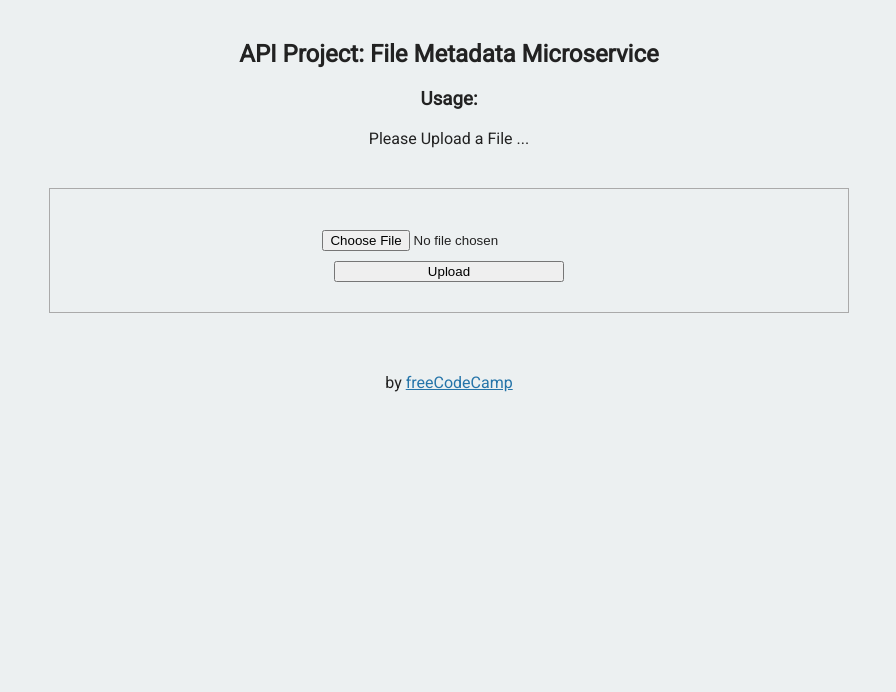
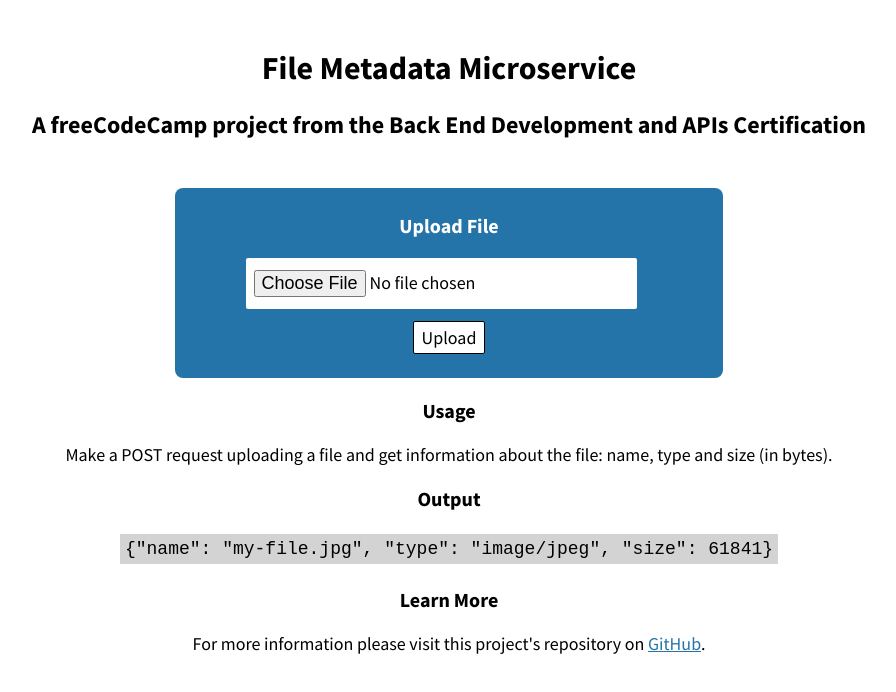
Before and after one commit to victordrumond/file-metadata-microservice, a website: page views/index.html in a window 1280 px wide. Shown: the whole page, without its empty margins (191-1087 px from the left). Drawn offline with Linux system fonts and the light colour scheme.

Commit message:
Update style

```diff
--- a/public/style.css
+++ b/public/style.css
@@ -1,42 +1,95 @@
-/****** Main Styling ******/
+@import url('https://fonts.googleapis.com/css2?family=Source+Sans+Pro:wght@300;400;600;700&display=swap');
 
 body {
-  font-family: 'Roboto', sans-serif;
-  font-size: 16px;
-  color: #222;
-  background-color: #ECF0F1;
-  text-align: center;
+	font-family: 'Source Sans Pro', sans-serif;
+	font-size: 16px;
+	color: black;
+	background-color: white;
+	text-align: center;
 }
 
-.container {
-  padding: 0;
-  margin-top: 40px;
+#title-container {
+	margin: 3rem 0;
 }
 
-.footer {
-  margin-top: 60px;
+#main-container {
+	width: 90%;
+	margin: 0 auto 4rem;
+}
+
+h3 {
+	font-size: 20px;
+}
+
+#upload-image-container {
+  width: 500px;
+  margin: 0 auto;
+  padding: 1px 1.5rem 1.5rem;
+  background-color: #2574A9;
+  border-radius: 0.5rem;
+}
+
+#upload-image-container form {
+  display: flex;
+  flex-direction: column;
+  align-items: center;
+}
+
+#upload-image-container form h3 {
+  color: white;
+  margin-top: 1.5rem;
+}
+
+#input {
+  margin-bottom: 0.25rem;
+  width: 75%;
+  border: none;
+  cursor: pointer;
+  background-color: white;
+}
+
+#button {
+  margin-top: 0.5rem;
+}
+
+input[type=file] {
+  font-family: 'Source Sans Pro', sans-serif;
+  font-size: 18px;
+  width: 300px;
+  margin-right: 1rem;
+  padding: 0.75rem 0.5rem;
+  border-radius: 2px;
+}
+
+input[type=submit] {
+  cursor: pointer;
+  font-family: 'Source Sans Pro', sans-serif;
+  font-size: 18px;
+  padding: 0.25rem 0.5rem;
+  border: 1px solid black;
+  border-radius: 2px;
+  background-color: white;
+  color: black;
+}
+
+input[type=submit]:hover {
+  background-color: lightgrey;
+}
+
+p {
+	font-size: 18px;
+}
+
+code {
+	font-family: monospace;
+	font-size: 18px;
+  padding: 5px;
+	line-height: 2;
+  color: black;
+  background-color: lightgrey;
 }
 
 a {
-  color: #2574A9;
+	color: #2574A9;
+	font-size: 18px;
 }
-
-input {
-  display: block;
-  position: relative;
-  margin: 10px auto;
-}
-
-input#button {
-  width: 230px;
-}
-
-.view {
-  position:relative;
-  margin: auto;
-  margin-top: 40px;
-  border: 1px  solid  #aaa;
-  padding: 20px;
-  width: 60%;
-  min-width: 400px;
-}
--- a/views/index.html
+++ b/views/index.html
@@ -2,32 +2,37 @@
 
 <html>
    <head>
-      <title>File Metadata</title>
-      <link rel="shortcut icon" href="https://cdn.freecodecamp.org/universal/favicons/favicon-32x32.png" type="image/x-icon"/>
-      <link href="https://fonts.googleapis.com/css?family=Roboto" rel="stylesheet" type="text/css">
+      <title>File Metadata Microservice</title>
+      <link rel="shortcut icon" href="" type="image/x-icon"/>
       <link href="/public/style.css" rel="stylesheet" type="text/css">
    </head>
 
    <body>
-      <div class="container">
-        <h2>API Project: File Metadata Microservice</h2>
-
-        <h3>Usage:</h3>
-        <p>
-          Please Upload a File ...
-        </p>
-        <div class="view">
-          <h4 id="output"></h4>
+      <!--Title-->
+      <div id="title-container">
+        <h1>File Metadata Microservice</h1>
+        <h2>A freeCodeCamp project from the Back End Development and APIs Certification</h2>
+      </div>
+      <!--Content-->
+      <div id="main-container">
+        <div id="upload-image-container">
+          <!--POST request: upload image-->
           <form enctype="multipart/form-data" method="POST" action="/api/fileanalyse">
-            <input id="inputfield" type="file" name="upfile">
-            <input id="button" type="submit" value="Upload">
+            <h3>Upload File</h3>
+            <input id="input" type="file" name="upfile"/>
+            <input id="button" type="submit" value="Upload"/>
           </form>
         </div>
-      </div>
-      <div class="footer">
+        <h3>Usage</h3>
         <p>
-          by
-          <a href="http://www.freecodecamp.com">freeCodeCamp</a>
+          Make a POST request uploading a file and get information about the file: name, type and size (in bytes).
+        </p>
+        <h3>Output</h3>
+        <code>{"name": "my-file.jpg", "type": "image/jpeg", "size": 61841}</code>
+        <h3>Learn More</h3>
+        <p>
+          For more information please visit this project's repository on
+          <a href="https://github.com/victordrumond/file-metadata-microservice" target="_blank">GitHub</a>.
         </p>
       </div>
    </body>
```
